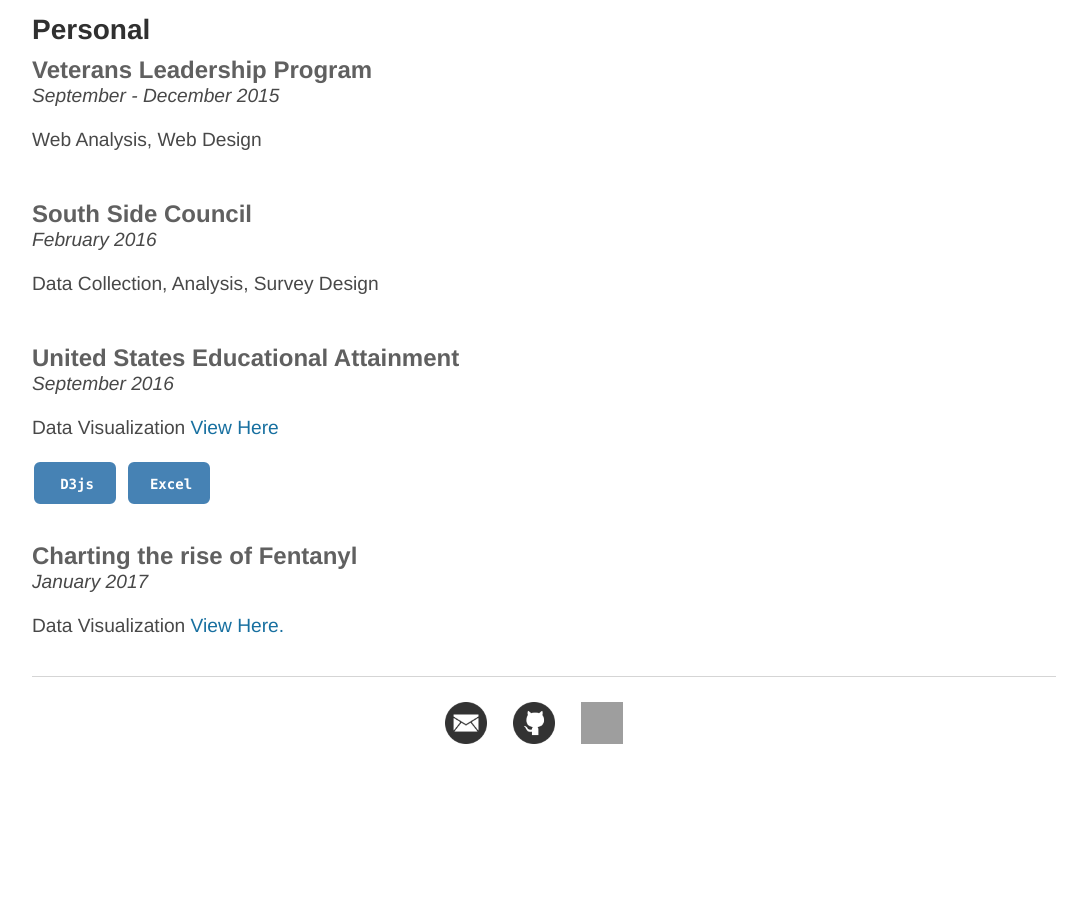
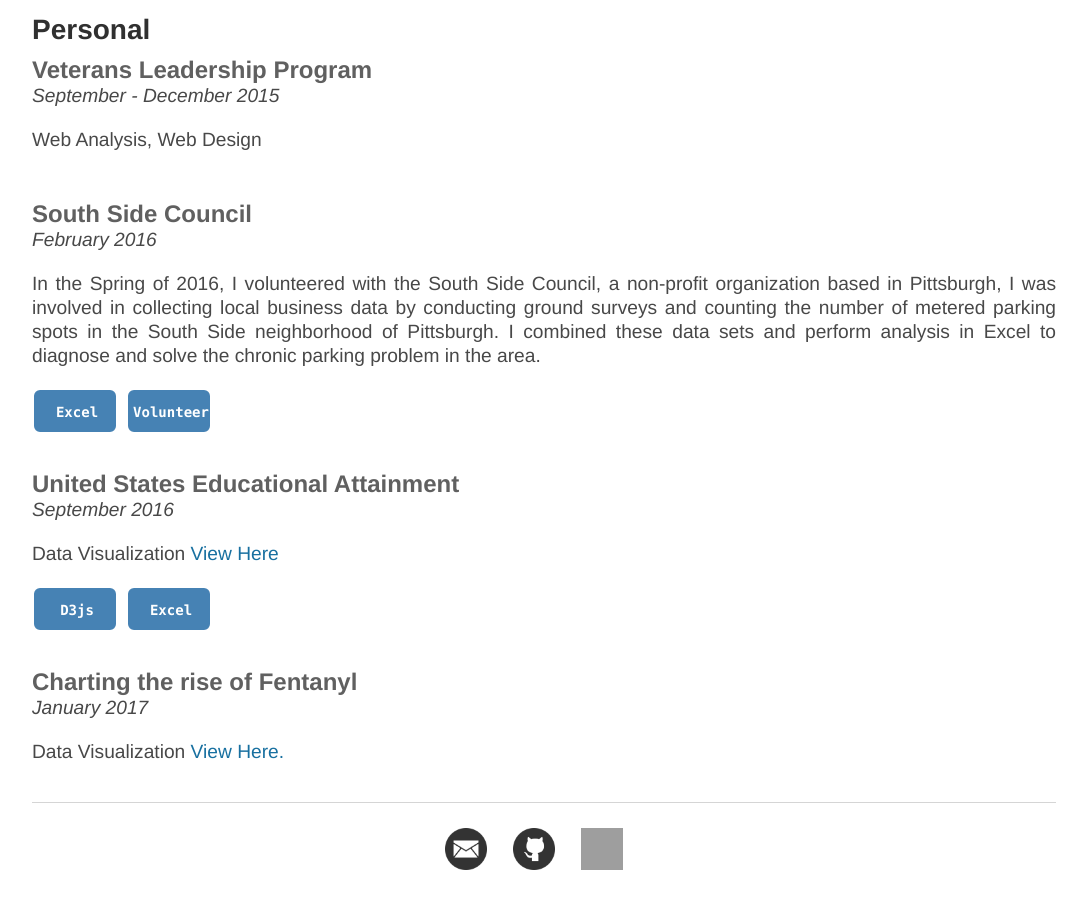
Before and after one commit to NeilBardhan/neilbardhan.github.io, a Jekyll site: the page built from projects/index.html, in a window 1280 px wide and 900 px high, scrolled down 5033 px. Shown: the whole window, without its empty margins (96-1183 px from the left). Built offline with Jekyll 4.4.1, drawn with Linux system fonts in a browser that asks for light colours; before the commit the page ends 5807 px from its top, so only the background shows below that; grey boxes are pictures that could not be loaded.

Commit message:
Update index.html

```diff
--- a/projects/index.html
+++ b/projects/index.html
@@ -401,7 +401,20 @@ title: Projects
 	<div id="project13">
 		<h3>South Side Council</h3>
 		<p><em>February 2016</em></p>
-		<p>Data Collection, Analysis, Survey Design</p>
+		<p>In the Spring of 2016, I volunteered with the South Side Council, a non-profit organization based in Pittsburgh, I was involved in collecting local business data by conducting ground surveys and counting the number of metered parking spots in the South Side neighborhood of Pittsburgh. I combined these data sets and perform analysis in Excel to diagnose and solve the chronic parking problem in the area.</p>
+		<svg width="90" height="50">
+  			<g>
+    				<rect x="3" y="3" rx="5" ry="5" width="80" height="40" style = "stroke:steelblue;stroke-width:2" fill="steelblue"></rect>
+    				<text x="50%" y="50%" alignment-baseline="middle" text-anchor="middle" font-family="Consolas,monaco,monospace" font-weight="bold" font-size="14" fill="white">Excel</text>
+  			</g>
+		</svg>
+
+		<svg width="90" height="50">
+  			<g>
+    				<rect x="3" y="3" rx="5" ry="5" width="80" height="40" style = "stroke:steelblue;stroke-width:2" fill="steelblue"></rect>
+    				<text x="50%" y="50%" alignment-baseline="middle" text-anchor="middle" font-family="Consolas,monaco,monospace" font-weight="bold" font-size="14" fill="white">Volunteer</text>
+  			</g>
+		</svg>
 	</div>
 	<br>
 
```
